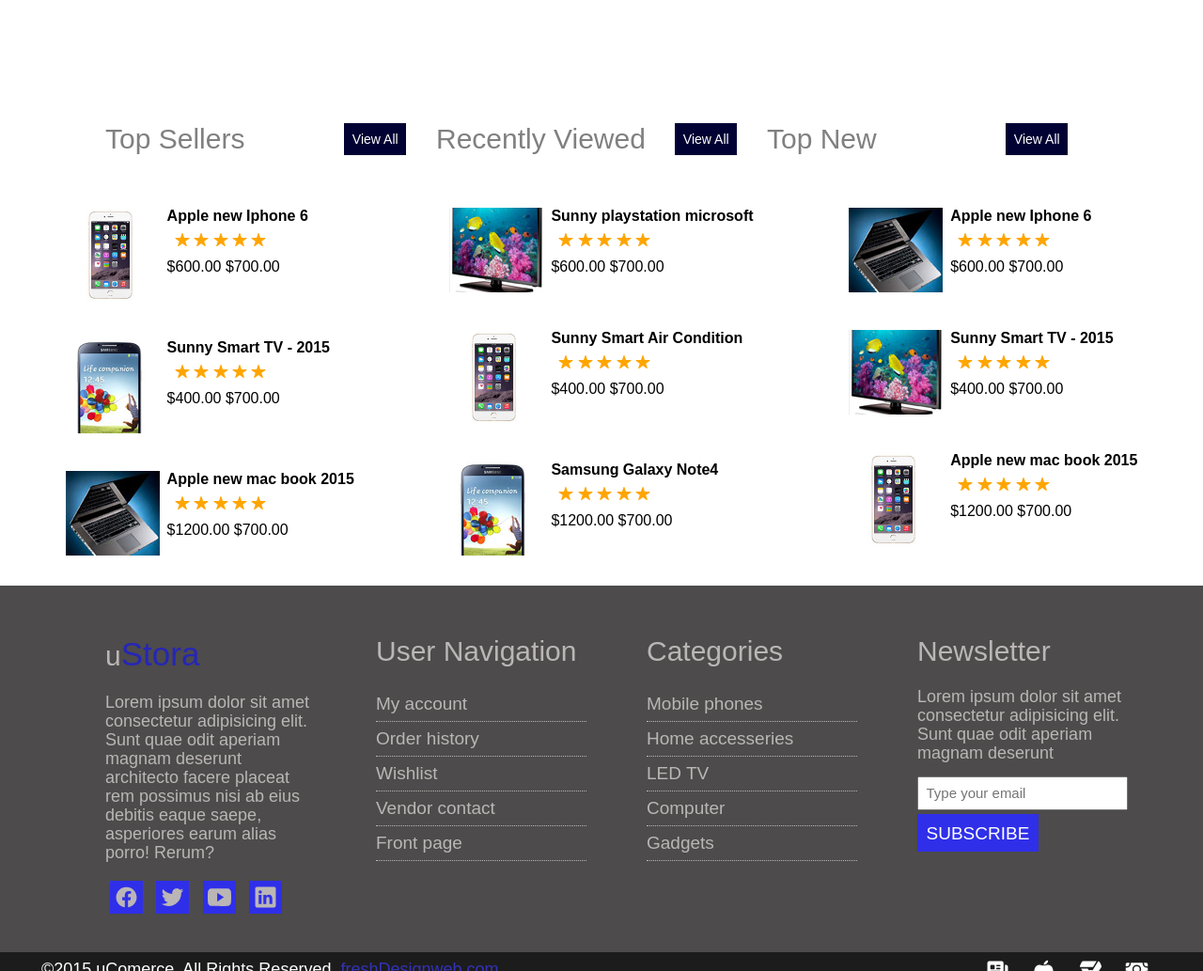
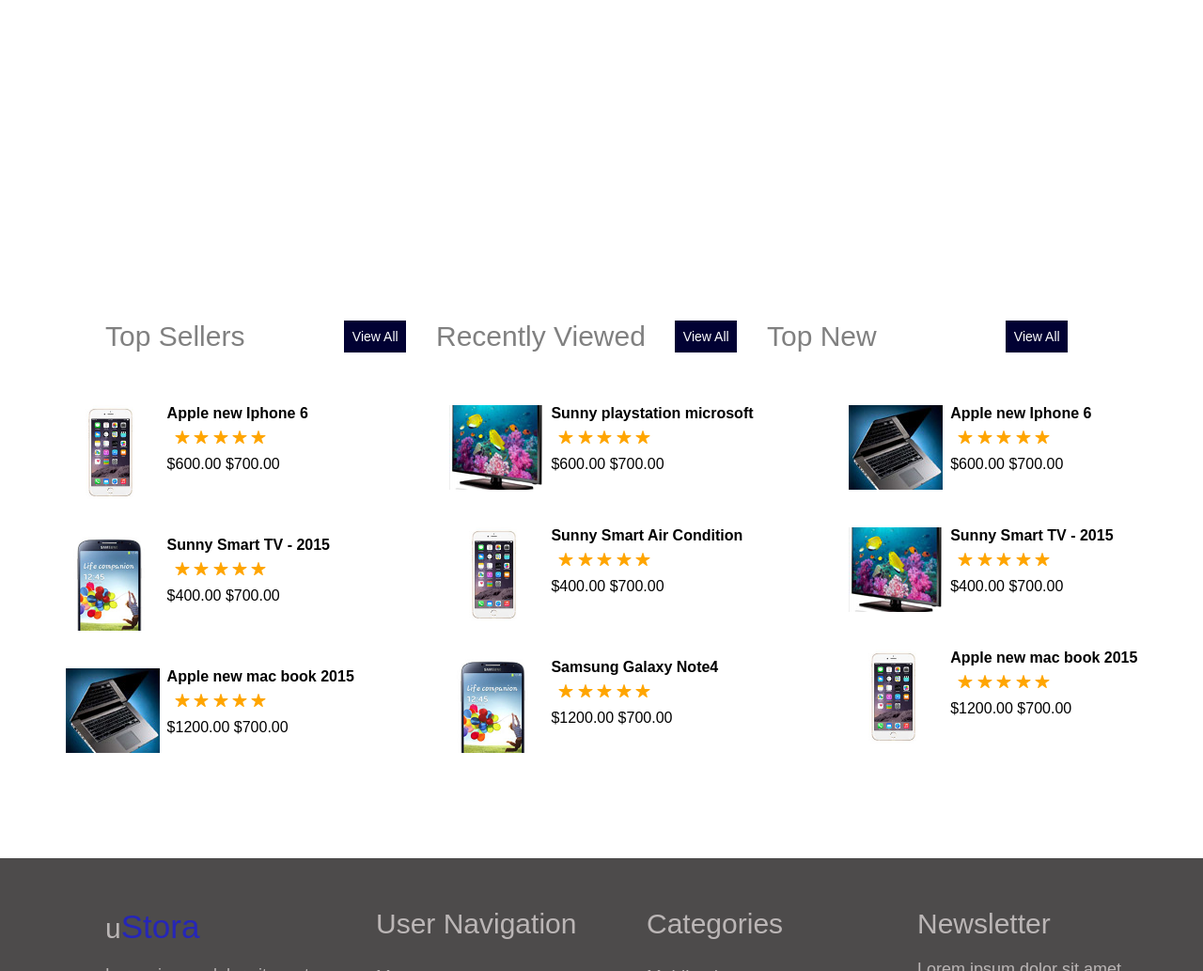
Before and after one commit to janeAnezi/Phone-shop, a plain HTML site: page index.html in a window 1280 px wide. Shown: the part 1779-2812 px from the top of the page at 94% size. Drawn offline with nearby package versions, Linux system fonts and the light colour scheme; a web font is replaced by a local one.

Commit message:
update styles

```diff
--- a/main.css
+++ b/main.css
@@ -278,11 +278,13 @@
     background: rgb(83, 214, 83);
 }
 /* product section starts */
+
 .product-title {
     text-align: center;
     padding: 1em 0;
     font-size: 35px;
     color: gray;
+    margin-top: 100px;
 }
 .product-link {
     margin-right: 3em;
@@ -326,13 +328,14 @@
     display: flex;
     flex-wrap: wrap;
     justify-content: center;
+    margin-top: 80px;
 }
 /* section sellers */
 .section-sellers {
     display: flex;
     flex-wrap: wrap;
     justify-content: center;
-    margin-top: 50px;
+    margin-top: 80px;
 }
 .sellers {
     display: flex;
@@ -359,6 +362,7 @@
     justify-content: space-evenly;
     flex-wrap: wrap;
     width: 100%;
+    margin-bottom: 80px;
 }
 .product-list img {
     width: 100px;
```
